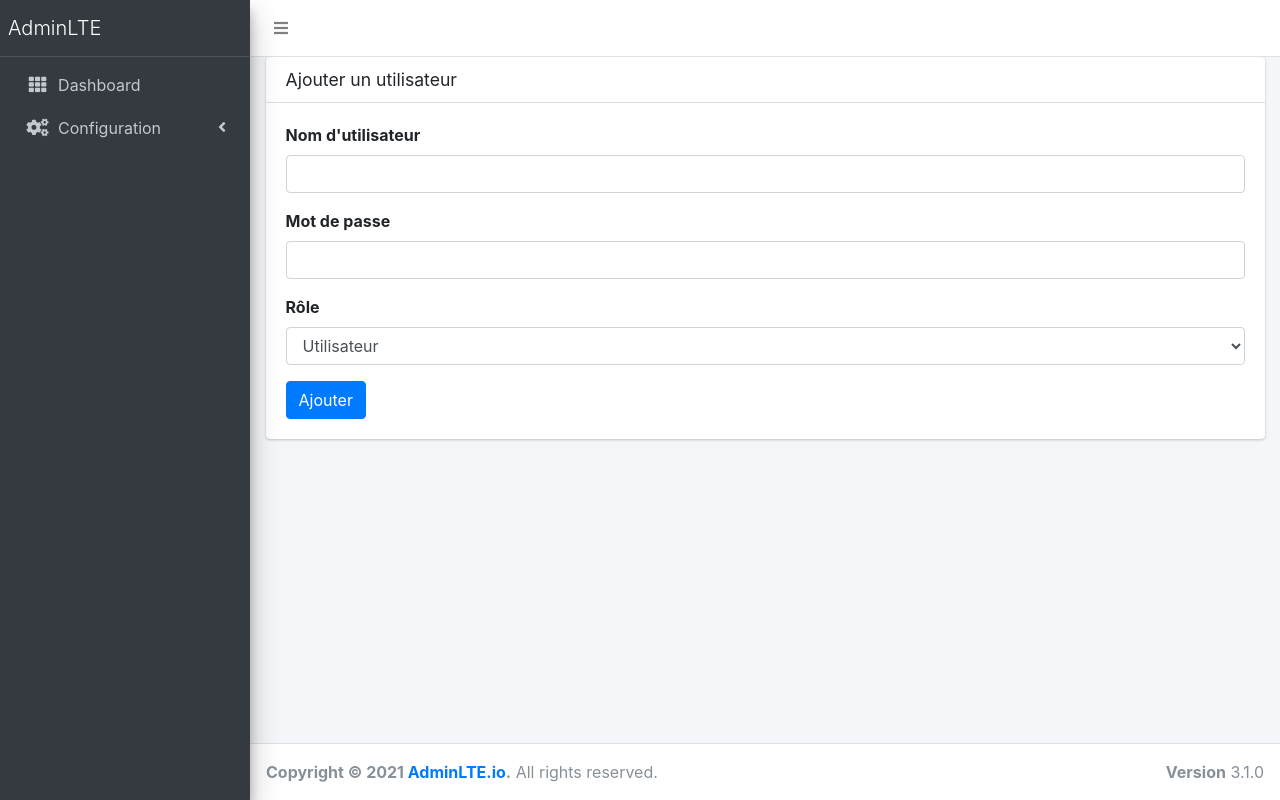
After one commit to starkhub/matrix-template-ci4, a CodeIgniter 4 app: template app/Views/users/create.php in a window 1280 px wide. The commit adds this page. Run offline with PHP 8.4 and a stand-in for CodeIgniter, Linux system fonts and the light colour scheme; the template is opened without the code that fills it, so the values that code supplies are empty; some libraries are stand-ins or nearby versions.

Commit message:
[Feat]Gestion des utilisateurs et conditionnement connexion

```diff
--- a/app/Controllers/Login.php
+++ b/app/Controllers/Login.php
@@ -8,6 +8,10 @@ class Login extends BaseController
 {
     public function index()
     {
+        if (session()->get('logged_in')) {
+            return redirect()->to('/dashboard');
+        }
+
         return view('login');
     }
 
--- a/app/Models/UserModel.php
+++ b/app/Models/UserModel.php
@@ -7,7 +7,7 @@ use CodeIgniter\Model;
 class UserModel extends Model
 {
     protected $table = 'users';
-    protected $allowedFields = ['username', 'password'];
+    protected $allowedFields = ['username', 'password', 'role', 'created_at', 'updated_at'];
     protected $beforeInsert = ['hashPassword'];
     protected $beforeUpdate = ['hashPassword'];
 
--- a/app/Views/layout.php
+++ b/app/Views/layout.php
@@ -20,24 +20,9 @@
     </nav>
     <!-- /.navbar -->
 
-    <!-- Main Sidebar Container -->
-    <aside class="main-sidebar sidebar-dark-primary elevation-4">
-        <a href="<?= base_url('/') ?>" class="brand-link">
-            <span class="brand-text font-weight-light">AdminLTE</span>
-        </a>
-        <div class="sidebar">
-            <nav class="mt-2">
-                <ul class="nav nav-pills nav-sidebar flex-column" data-widget="treeview" role="menu" data-accordion="false">
-                    <li class="nav-item">
-                        <a href="#" class="nav-link">
-                            <i class="nav-icon fas fa-th"></i>
-                            <p>Dashboard</p>
-                        </a>
-                    </li>
-                </ul>
-            </nav>
-        </div>
-    </aside>
+    <!-- Sidebar -->
+    <?= $this->include('sidebar') ?>
+    <!-- /.sidebar -->
 
     <!-- Content Wrapper. Contains page content -->
     <div class="content-wrapper">
--- /dev/null
+++ b/app/Views/sidebar.php
@@ -0,0 +1,34 @@
+<aside class="main-sidebar sidebar-dark-primary elevation-4">
+    <a href="<?= base_url('/') ?>" class="brand-link">
+        <span class="brand-text font-weight-light">AdminLTE</span>
+    </a>
+    <div class="sidebar">
+        <nav class="mt-2">
+            <ul class="nav nav-pills nav-sidebar flex-column" data-widget="treeview" role="menu" data-accordion="false">
+                <li class="nav-item">
+                    <a href="<?= site_url('dashboard') ?>" class="nav-link">
+                        <i class="nav-icon fas fa-th"></i>
+                        <p>Dashboard</p>
+                    </a>
+                </li>
+                <li class="nav-item">
+                    <a href="#" class="nav-link">
+                        <i class="nav-icon fas fa-cogs"></i>
+                        <p>
+                            Configuration
+                            <i class="right fas fa-angle-left"></i>
+                        </p>
+                    </a>
+                    <ul class="nav nav-treeview">
+                        <li class="nav-item">
+                            <a href="<?= site_url('users') ?>" class="nav-link">
+                                <i class="far fa-circle nav-icon"></i>
+                                <p>Utilisateurs</p>
+                            </a>
+                        </li>
+                    </ul>
+                </li>
+            </ul>
+        </nav>
+    </div>
+</aside>
--- /dev/null
+++ b/app/Views/users/create.php
@@ -0,0 +1,29 @@
+<?= $this->extend('layout') ?>
+
+<?= $this->section('content') ?>
+<div class="card">
+    <div class="card-header">
+        <h3 class="card-title">Ajouter un utilisateur</h3>
+    </div>
+    <div class="card-body">
+        <form action="<?= site_url('users/store') ?>" method="post">
+            <div class="form-group">
+                <label for="username">Nom d'utilisateur</label>
+                <input type="text" name="username" class="form-control" required>
+            </div>
+            <div class="form-group">
+                <label for="password">Mot de passe</label>
+                <input type="password" name="password" class="form-control" required>
+            </div>
+            <div class="form-group">
+                <label for="role">Rôle</label>
+                <select name="role" class="form-control">
+                    <option value="user">Utilisateur</option>
+                    <option value="admin">Administrateur</option>
+                </select>
+            </div>
+            <button type="submit" class="btn btn-primary">Ajouter</button>
+        </form>
+    </div>
+</div>
+<?= $this->endSection() ?>
```
Also changed, not shown: app/Config/Routes.php (+6 -3 lines), app/Controllers/UserController.php (added, +68 -0 lines), app/Database/Migrations/2024-06-14-120544_AddUserRole.php (added, +25 -0 lines), app/Views/users/edit.php (added, +34 -0 lines), app/Views/users/index.php (added, +35 -0 lines).
